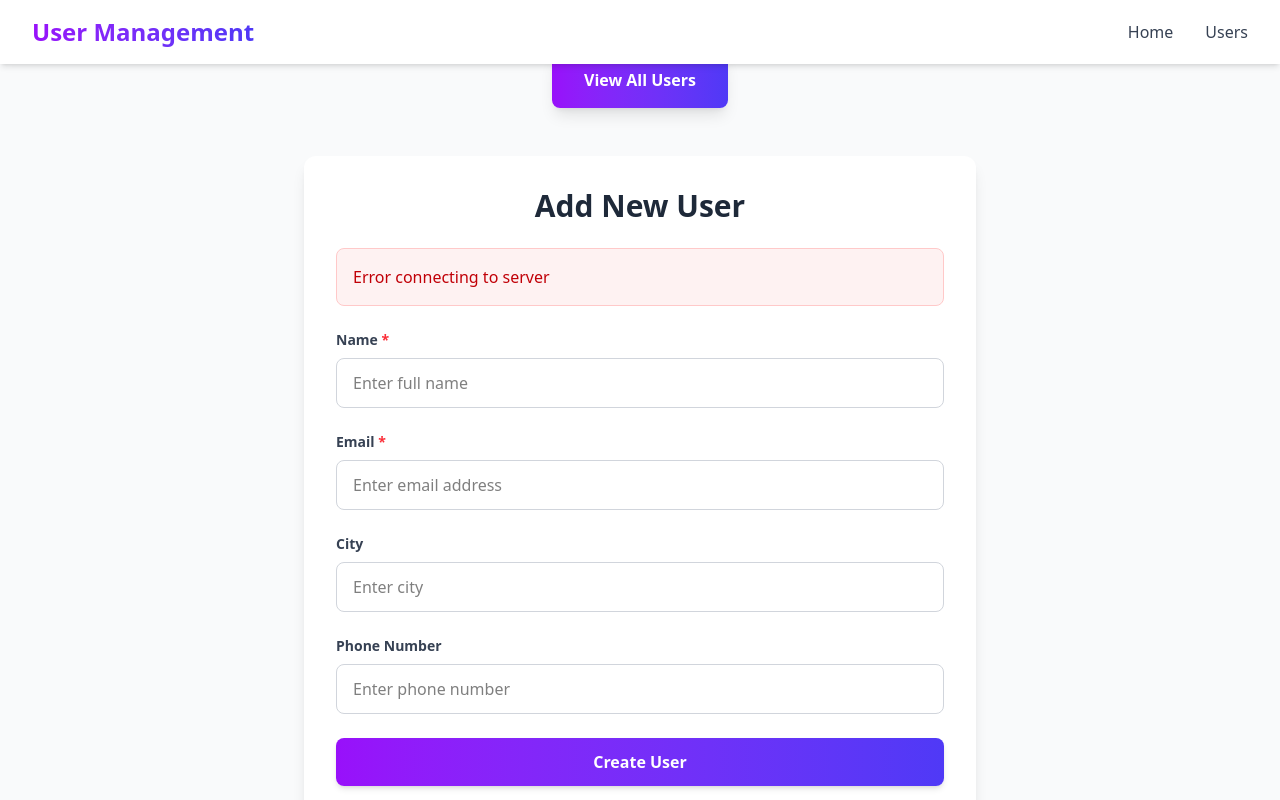
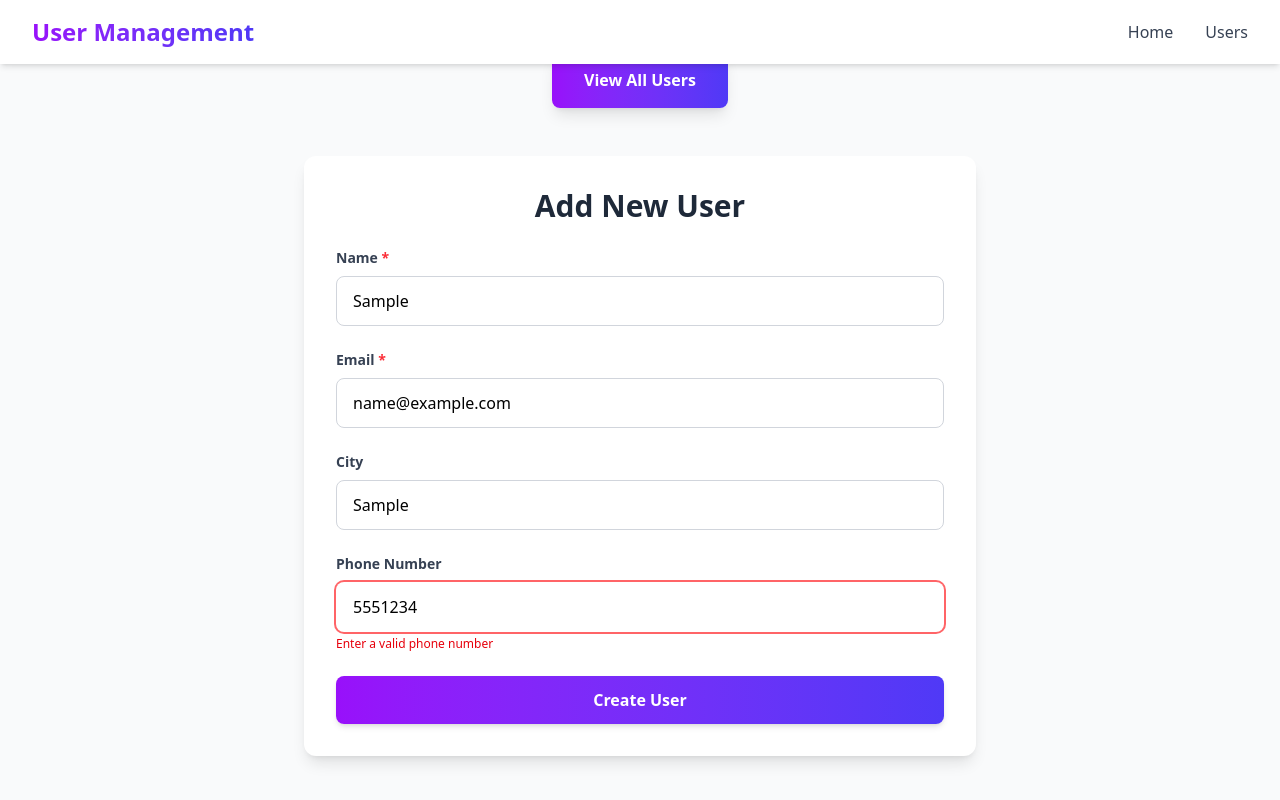
Before and after one commit to ishwork/REACTMYSQL, a React app in the folder frontend/: page / in a window 1280 px wide. Both pictures are taken after typing "Sample", "name@example.com", "Sample", "5551234" into the empty fields and a click on the button "Create User". Shown: the part 220-1020 px from the top of the page. Built offline with nearby package versions, Linux system fonts and the light colour scheme; no server answers; the HTML template or start-up script is replaced by a standard one.

Commit message:
refactor: integrate react-hook-form for validating user inputs in form

```diff
--- a/frontend/src/components/EditUserModal.tsx
+++ b/frontend/src/components/EditUserModal.tsx
@@ -1,7 +1,14 @@
 import { useActionState, useEffect } from 'react';
+import { useForm } from 'react-hook-form';
 
-import type { User } from '../types/user';
-import { updateUserAction } from '../actions/updateUser';
+import type { User, UserFormValues } from '@/types/user';
+
+import { updateUserAction } from '@/actions/updateUser';
+import {
+  nameValidation,
+  emailValidation,
+  phoneValidation,
+} from '@/libs/validation';
 
 type EditUserModalProps = {
   user: User;
@@ -21,6 +28,19 @@ const EditUserModal = ({ user, onClose, onUpdate }: EditUserModalProps) => {
     initialState
   );
 
+  const {
+    register,
+    handleSubmit,
+    formState: { errors },
+  } = useForm<UserFormValues>({
+    defaultValues: {
+      name: user.name,
+      email: user.email,
+      city: user.city,
+      phone_number: user.phone_number,
+    },
+  });
+
   useEffect(() => {
     if (state.success && state.updatedData) {
       const updatedUser: User = {
@@ -31,6 +51,16 @@ const EditUserModal = ({ user, onClose, onUpdate }: EditUserModalProps) => {
       onClose();
     }
   }, [state.success, state.updatedData, user, onUpdate, onClose]);
+
+  const onSubmit = (data: UserFormValues) => {
+    const formData = new FormData();
+    formData.append('userId', String(user.id));
+    formData.append('name', data.name);
+    formData.append('email', data.email);
+    formData.append('city', data.city ?? '');
+    formData.append('phone_number', data.phone_number ?? '');
+    formAction(formData);
+  };
 
   return (
     <div className="fixed inset-0 backdrop-blur-sm bg-black/30 flex items-center justify-center p-4 z-50">
@@ -51,9 +81,11 @@ const EditUserModal = ({ user, onClose, onUpdate }: EditUserModalProps) => {
           </div>
         )}
 
-        <form action={formAction} className="space-y-4">
-          <input type="hidden" name="userId" value={user.id} />
-
+        <form
+          onSubmit={handleSubmit(onSubmit)}
+          className="space-y-4"
+          noValidate
+        >
           <div>
             <label
               htmlFor="name"
@@ -64,11 +96,16 @@ const EditUserModal = ({ user, onClose, onUpdate }: EditUserModalProps) => {
             <input
               type="text"
               id="name"
-              name="name"
-              defaultValue={user.name}
-              required
-              className="w-full px-4 py-2 border border-gray-300 rounded-lg focus:ring-2 focus:ring-purple-500 focus:border-transparent"
+              {...register('name', nameValidation)}
+              className={`w-full px-4 py-2 border rounded-lg focus:ring-2 focus:border-transparent ${
+                errors.name
+                  ? 'border-red-400 focus:ring-red-400'
+                  : 'border-gray-300 focus:ring-purple-500'
+              }`}
             />
+            {errors.name && (
+              <p className="mt-1 text-xs text-red-600">{errors.name.message}</p>
+            )}
           </div>
 
           <div>
@@ -81,11 +118,18 @@ const EditUserModal = ({ user, onClose, onUpdate }: EditUserModalProps) => {
             <input
               type="email"
               id="email"
-              name="email"
-              defaultValue={user.email}
-              required
-              className="w-full px-4 py-2 border border-gray-300 rounded-lg focus:ring-2 focus:ring-purple-500 focus:border-transparent"
+              {...register('email', emailValidation)}
+              className={`w-full px-4 py-2 border rounded-lg focus:ring-2 focus:border-transparent ${
+                errors.email
+                  ? 'border-red-400 focus:ring-red-400'
+                  : 'border-gray-300 focus:ring-purple-500'
+              }`}
             />
+            {errors.email && (
+              <p className="mt-1 text-xs text-red-600">
+                {errors.email.message}
+              </p>
+            )}
           </div>
 
           <div>
@@ -98,8 +142,7 @@ const EditUserModal = ({ user, onClose, onUpdate }: EditUserModalProps) => {
             <input
               type="text"
               id="city"
-              name="city"
-              defaultValue={user.city}
+              {...register('city')}
               className="w-full px-4 py-2 border border-gray-300 rounded-lg focus:ring-2 focus:ring-purple-500 focus:border-transparent"
             />
           </div>
@@ -114,10 +157,18 @@ const EditUserModal = ({ user, onClose, onUpdate }: EditUserModalProps) => {
             <input
               type="tel"
               id="phone_number"
-              name="phone_number"
-              defaultValue={user.phone_number}
-              className="w-full px-4 py-2 border border-gray-300 rounded-lg focus:ring-2 focus:ring-purple-500 focus:border-transparent"
+              {...register('phone_number', phoneValidation)}
+              className={`w-full px-4 py-2 border rounded-lg focus:ring-2 focus:border-transparent ${
+                errors.phone_number
+                  ? 'border-red-400 focus:ring-red-400'
+                  : 'border-gray-300 focus:ring-purple-500'
+              }`}
             />
+            {errors.phone_number && (
+              <p className="mt-1 text-xs text-red-600">
+                {errors.phone_number.message}
+              </p>
+            )}
           </div>
 
           <div className="flex gap-3 pt-4">
--- a/frontend/src/pages/Home.tsx
+++ b/frontend/src/pages/Home.tsx
@@ -1,6 +1,19 @@
 import { Link } from 'react-router';
-import { useActionState } from 'react';
-import { createUserAction } from '../actions/userActions';
+import { useActionState, useEffect } from 'react';
+import { useForm } from 'react-hook-form';
+import { createUserAction } from '@/actions/userActions';
+import {
+  nameValidation,
+  emailValidation,
+  phoneValidation,
+} from '@/libs/validation';
+
+type UserFormValues = {
+  name: string;
+  email: string;
+  city: string;
+  phone_number: string;
+};
 
 const initialState = {
   success: false,
@@ -13,6 +26,28 @@ const Home = () => {
     createUserAction,
     initialState
   );
+
+  const {
+    register,
+    handleSubmit,
+    reset,
+    formState: { errors },
+  } = useForm<UserFormValues>();
+
+  useEffect(() => {
+    if (state.success) {
+      reset();
+    }
+  }, [state.success, reset]);
+
+  const onSubmit = (data: UserFormValues) => {
+    const formData = new FormData();
+    formData.append('name', data.name);
+    formData.append('email', data.email);
+    formData.append('city', data.city ?? '');
+    formData.append('phone_number', data.phone_number ?? '');
+    formAction(formData);
+  };
 
   return (
     <div className="max-w-4xl mx-auto px-4 py-16">
@@ -50,9 +85,9 @@ const Home = () => {
         )}
 
         <form
-          action={formAction}
+          onSubmit={handleSubmit(onSubmit)}
           className="space-y-6"
-          key={state.success ? 'success' : 'idle'}
+          noValidate
         >
           <div>
             <label
@@ -64,11 +99,17 @@ const Home = () => {
             <input
               type="text"
               id="name"
-              name="name"
-              required
-              className="w-full px-4 py-3 border border-gray-300 rounded-lg focus:ring-2 focus:ring-purple-500 focus:border-transparent outline-none transition"
+              {...register('name', nameValidation)}
+              className={`w-full px-4 py-3 border rounded-lg focus:ring-2 focus:border-transparent outline-none transition ${
+                errors.name
+                  ? 'border-red-400 focus:ring-red-400'
+                  : 'border-gray-300 focus:ring-purple-500'
+              }`}
               placeholder="Enter full name"
             />
+            {errors.name && (
+              <p className="mt-1 text-xs text-red-600">{errors.name.message}</p>
+            )}
           </div>
 
           <div>
@@ -81,11 +122,19 @@ const Home = () => {
             <input
               type="email"
               id="email"
-              name="email"
-              required
-              className="w-full px-4 py-3 border border-gray-300 rounded-lg focus:ring-2 focus:ring-purple-500 focus:border-transparent outline-none transition"
+              {...register('email', emailValidation)}
+              className={`w-full px-4 py-3 border rounded-lg focus:ring-2 focus:border-transparent outline-none transition ${
+                errors.email
+                  ? 'border-red-400 focus:ring-red-400'
+                  : 'border-gray-300 focus:ring-purple-500'
+              }`}
               placeholder="Enter email address"
             />
+            {errors.email && (
+              <p className="mt-1 text-xs text-red-600">
+                {errors.email.message}
+              </p>
+            )}
           </div>
 
           <div>
@@ -98,7 +147,7 @@ const Home = () => {
             <input
               type="text"
               id="city"
-              name="city"
+              {...register('city')}
               className="w-full px-4 py-3 border border-gray-300 rounded-lg focus:ring-2 focus:ring-purple-500 focus:border-transparent outline-none transition"
               placeholder="Enter city"
             />
@@ -114,10 +163,19 @@ const Home = () => {
             <input
               type="tel"
               id="phone_number"
-              name="phone_number"
-              className="w-full px-4 py-3 border border-gray-300 rounded-lg focus:ring-2 focus:ring-purple-500 focus:border-transparent outline-none transition"
+              {...register('phone_number', phoneValidation)}
+              className={`w-full px-4 py-3 border rounded-lg focus:ring-2 focus:border-transparent outline-none transition ${
+                errors.phone_number
+                  ? 'border-red-400 focus:ring-red-400'
+                  : 'border-gray-300 focus:ring-purple-500'
+              }`}
               placeholder="Enter phone number"
             />
+            {errors.phone_number && (
+              <p className="mt-1 text-xs text-red-600">
+                {errors.phone_number.message}
+              </p>
+            )}
           </div>
 
           <button
```
Also changed, not shown: frontend/src/components/UserCard.tsx (+4 -4 lines).
